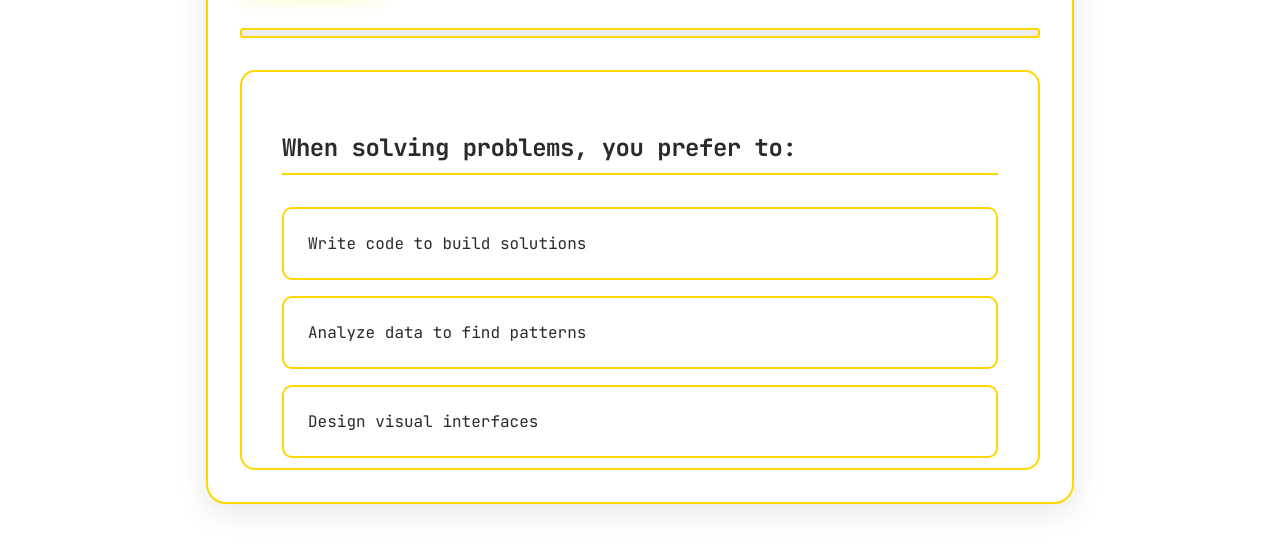
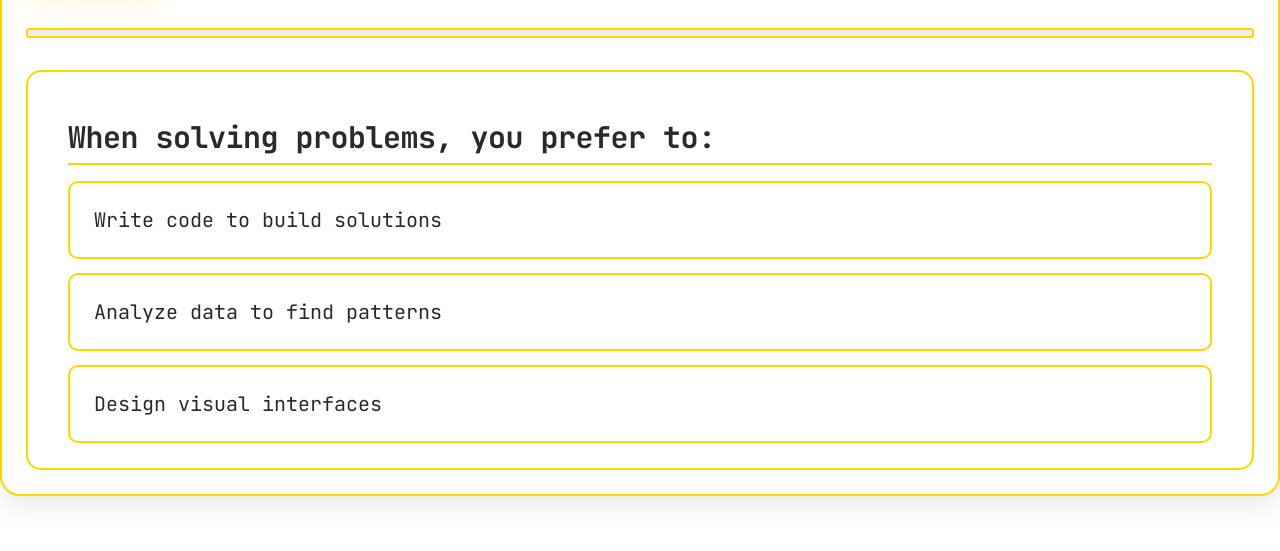
Before and after one commit to d3v0psdan/d3v0psdan.github.io, a plain HTML site: page index.html in a window 1280 px wide. Shown: the part 247-798 px from the top of the page. Drawn offline with Linux system fonts and the light colour scheme.

Commit message:
Add files via upload

```diff
--- a/index.css
+++ b/index.css
@@ -28,11 +28,10 @@ body {
 }
 
 .quiz-container {
-    width: 90%;
-    max-width: 800px;
+    width: 100%;
     background: var(--white);
     border-radius: 20px;
-    padding: 2rem;
+    padding: 24px;
     box-shadow: 0 8px 30px rgba(0,0,0,0.1);
     position: relative;
     border: var(--border);
@@ -64,11 +63,13 @@ body {
     overflow: hidden;
     border: var(--border);
     border-radius: 15px;
-    padding: 20px;
+    padding-left: 20px;
+    padding-right: 20px;
     box-sizing: border-box;
 }
 
 .questions-container, .result-container {
+    font-size: 20px;
     position: absolute;
     width: calc(100% - 40px);
     height: calc(100% - 40px);
@@ -76,6 +77,7 @@ body {
 }
 
 .result-container {
+    font-size: 28px;
     transform: translateX(100%);
     display: flex;
     flex-direction: column;
@@ -112,14 +114,14 @@ h1, h2 {
 }
 
 h2 {
-    margin-bottom: 2rem;
+    margin-bottom: 16px;
     border-bottom: var(--border);
-    padding-bottom: 10px;
+    padding-bottom: 6px;
 }
 
 .options {
     display: grid;
-    gap: 1rem;
+    gap: 14px;
 }
 
 .option {
@@ -167,7 +169,7 @@ h2 {
 
 .result-title {
     color: var(--yellow);
-    font-size: 2rem;
+    font-size: 32px;
     margin-bottom: 1rem;
     text-shadow: 0 2px 4px rgba(0,0,0,0.1);
 }
@@ -178,6 +180,7 @@ h2 {
     border: var(--border);
     padding: 1rem 2rem;
     border-radius: 50px;
+    font-size: 18px;
     font-weight: 700;
     cursor: pointer;
     transition: all 0.3s ease;
```
